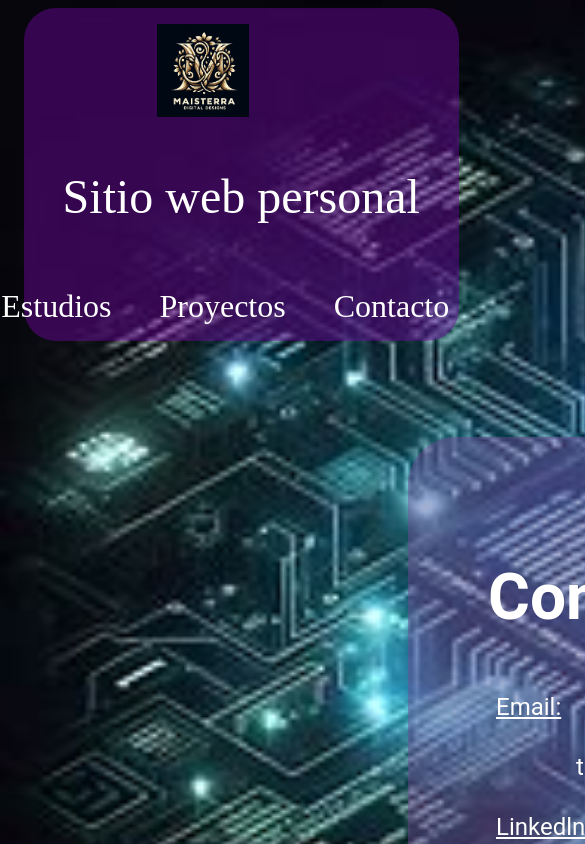
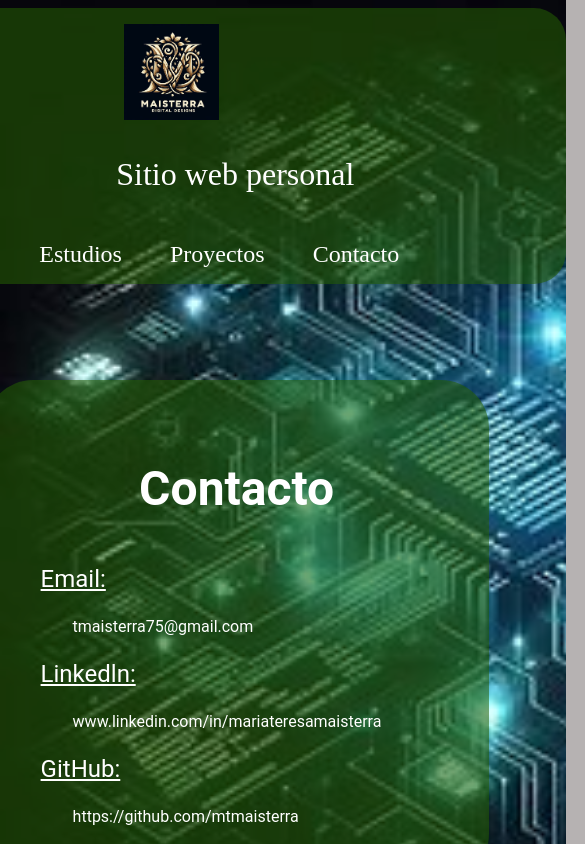
Before and after one commit to mtmaisterra/sitioPersonal, a React (Vite) app: page /contacto in a window 390 px wide. Shown: the top 844 px of the page, 585 px wide, since content can reach past the window. Built offline with nearby package versions, Linux system fonts and the light colour scheme.

Commit message:
ultimando detalles

```diff
--- a/src/App.jsx
+++ b/src/App.jsx
@@ -18,7 +18,6 @@ function App() {
                 <Route path='/Home' element={<Home />} />
                 <Route path='/' element={<Intro />} />
             </Routes>
-
         </div>
     )
 }
--- a/src/css/about.css
+++ b/src/css/about.css
@@ -1,15 +1,17 @@
-.sobreMi{
+.sobreMi {
     background-color: rgba(91, 5, 95, 0.396);
     display: flex;
     flex-direction: column;
     width: 100%;
 }
 
-.text-presentacion, .title-about {
+.text-presentacion,
+.title-about {
     margin-left: 2rem;
     margin-right: 2rem;
 }
-.title-about{
+
+.title-about {
     font-size: 4rem;
     font-family: 'Roboto';
     color: white;
@@ -23,3 +25,17 @@
     font-family: 'Roboto';
     color: white;
 }
+
+@media screen and (max-width: 600px) {
+    .sobreMi {
+        background-color: rgba(22, 77, 2, 0.396);
+    }
+
+    .title-about {
+        font-size: 2.5rem;
+    }
+
+    .p-presentacion {
+        font-size: 1.5rem;
+    }
+}
--- a/src/css/app.css
+++ b/src/css/app.css
@@ -1,12 +1,14 @@
-body{
-    background-color: rgb(182, 178, 178) ;
+body {
+    background-color: rgb(182, 178, 178);
 }
+
 .footer {
     width: 99%;
     height: 4rem;
     background-color: rgba(105, 5, 155, 0.557);
     border-radius: 1rem;
 }
+
 .navBar {
     width: 95%;
     height: 5%;
@@ -20,3 +22,18 @@ body{
     border-radius: 2rem;
     background-color: rgba(105, 5, 155, 0.474);
 }
+
+@media screen and (max-width: 600px)  {
+    body {
+        background-color: rgb(182, 178, 178);
+    }
+    .footer {
+        width: 99%;
+        background-color: rgba(36, 94, 3, 0.557);
+    }
+
+    .navBar {
+        justify-content: center;
+        background-color: rgba(36, 94, 3, 0.557);
+    }
+}
--- a/src/css/contact.css
+++ b/src/css/contact.css
@@ -50,29 +50,35 @@ body {
     font-family: 'Roboto';
 }
 
-.input-comentarios {
-    margin: 1rem;
-    width: 95%;
-    height: 10rem;
-    padding: 0.5rem;
+@media screen and (max-width: 600px) {
+
+    body {
+        flex-direction: row;
+    }
+
+    .form-contact {
+        width: 70%;
+        background-color: rgba(36, 94, 3, 0.557);
+        margin-left: 6rem;
+        padding: 2rem;
+    }
+
+    .title-contact {
+        font-size: 3rem;
+    }
+
+    .p-contact {
+        font-size: 1rem;
+        margin-left: 3rem;
+    }
+
+    .p-contact:hover {
+        transform: scale(1.25);
+    }
+
+    .label-contact {
+        font-size: 1.5rem;
+        padding: 0.5rem;
+    }
+
 }
-
-.div-submit {
-    text-align: center;
-    margin: 2rem;
-}
-
-.button-submit {
-    width: 8rem;
-    padding: 1rem;
-    font-size: 1.5rem;
-    font-family: 'Roboto';
-    border-radius: 1rem;
-}
-
-.button-submit:hover {
-    text-transform: uppercase;
-    background-color: rgb(7, 7, 7);
-    color: white;
-    border: 0.5rem solid white;
-}
--- a/src/css/estudios.css
+++ b/src/css/estudios.css
@@ -48,17 +48,6 @@
     margin-bottom: 3rem;
 }
 
-.card-img {
-    position: relative;
-    justify-content: center;
-}
-
-.img {
-    width: 100%;
-    margin-left: 1rem;
-    margin-right: 1rem;
-}
-
 .card-date {
     color: white;
     width: 90%;
@@ -83,8 +72,45 @@
     padding: 1rem;
 }
 
-.button-estudios:hover{
+.button-estudios:hover {
     color: rgb(105, 5, 155);
     background-color: rgba(255, 255, 255, 0.437);
-    box-shadow: 0.25rem 0.25rem 0 0 ;
+    box-shadow: 0.25rem 0.25rem 0 0;
 }
+
+@media screen and (max-width: 600px) {
+    .titleGral {
+        font-size: 3rem;
+    }
+
+    .title {
+        font-size: 2rem;
+    }
+
+    .cursos {
+        width: 90%;
+        flex-direction: column;
+        align-items: center;
+    }
+
+    .card {
+        width: 50%;
+        margin-left: 1.5rem;
+        margin-right: 1.5rem;
+        border-radius: 2rem;
+        margin-top: 1.5rem;
+        margin-bottom: 1.5rem;
+    }
+
+    .button-estudios {
+        background-color: rgba(33, 97, 3, 0.542);
+        border-radius: 2rem;
+        font-size: 0.75rem;
+    }
+
+    .button-estudios:hover {
+        color: rgba(33, 97, 3, 0.542);
+        background-color: rgba(255, 255, 255, 0.437);
+        box-shadow: 0;
+    }
+}
--- a/src/css/footer.css
+++ b/src/css/footer.css
@@ -21,3 +21,13 @@
     font-size: 1.5rem;
     color:rgb(130, 130, 130);
 }
+
+@media screen and (max-width: 600px) {
+
+    .p-footer{
+        font-size: 0.95rem;
+    }
+    .p-footer:hover{
+        font-size: 1.2rem;
+    }
+}
--- a/src/css/home.css
+++ b/src/css/home.css
@@ -28,3 +28,31 @@
     padding: 0.5rem;
     border-radius: 1rem;
 }
+
+@media screen and (max-width: 600px) {
+    .container {
+        width: 100%;
+        display: flex;
+        flex-direction: column;
+        justify-content: center;
+        align-items: center;
+    }
+
+    .img {
+        width: 40%;
+    }
+
+    .img-propia {
+        width: 65%;
+        align-content: center;
+    }
+
+    .about {
+        width: 85%;
+        text-align: justify;
+        margin: 0.75rem;
+        padding: 0.5rem;
+        border-radius: 1rem;
+    }
+
+}
--- a/src/css/navbar.css
+++ b/src/css/navbar.css
@@ -65,42 +65,43 @@
 .enlace:hover {
     background-color: rgba(130, 130, 130, 0.708);
     padding: 1rem;
-    color: rgb(105, 5, 155);
+    color: rgb(51, 2, 80);
 }
 
 @media screen and (max-width: 600px) {
     .navBar {
-        display: flexbox;
         flex-direction: column;
-
         margin-left: 1rem;
         margin-right: 1rem;
-        background-color: rgba(39, 116, 4, 0.418);
+        background-color: rgba(33, 97, 3, 0.542);
     }
 
     .div-navbar {
-        display: flexbox;
-        flex-direction: column;
         align-items: center;
     }
 
     .div-logo {
-        width: 50%;
+        width: 40%;
         justify-content: center;
     }
 
     .img-logo {
-        width: 50%;
+        width: 40%;
         margin-top: 1rem;
         justify-content: center;
     }
-
-    .enlaces-navbar {
+.text{
+    font-size: 2rem;
+}
+    .enlaces {
         width: 100%;
-        justify-content: space-around;
+        justify-content: center;
     }
 
-    .a-navbar {
-        font-size: 1rem;
+    .enlace {
+        font-size: 1.5rem;
+    }
+    .enlace:hover{
+        color: rgb(12, 54, 2);
     }
 }
--- a/src/css/proyectos.css
+++ b/src/css/proyectos.css
@@ -30,7 +30,8 @@
     font-size: 1rem;
     text-align: center;
 }
-.img-proyect{
+
+.img-proyect {
     width: 100%;
     margin: 0;
     height: 20rem;
@@ -41,7 +42,8 @@
     font-size: 2.5rem;
     text-align: center;
 }
-.title-proyect:hover{
+
+.title-proyect:hover {
     color: white;
 }
 
@@ -53,7 +55,7 @@
     text-align: center;
 }
 
-.button-proyect{
+.button-proyect {
     border-radius: 1rem;
     font-size: 1rem;
     padding: 0.5rem;
@@ -61,8 +63,50 @@
     color: white;
     background-color: rgba(105, 5, 155, 0.51);
 }
-.button-proyect:hover{
+
+.button-proyect:hover {
     color: rgb(105, 5, 155);
-    background-color: rgba(169, 162, 162, 0.557);
-    box-shadow: 0.25rem 0.25rem 0 0 ;
+    background-color: rgba(218, 208, 208, 0.557);
+    box-shadow: 0.25rem 0.25rem 0 0;
 }
+
+@media screen and (max-width: 600px) {
+    .titleGral-proyect {
+        font-size: 2.5rem;
+    }
+
+    .div-proyect {
+        flex-direction: column;
+        justify-content: center;
+    }
+
+    .card-proyect {
+        justify-content: center;
+        width: 40%;
+    }
+
+    .date-proyect {
+        font-size: 0.5rem;
+    }
+
+    .title-proyect {
+        font-size: 1.5rem;
+    }
+
+    .description-proyect,
+    .thecnology-proyect,
+    .program-proyect {
+        font-size: 0.75rem;
+    }
+
+    .button-proyect {
+        font-size: 0.5rem;
+        background-color: rgba(33, 97, 3, 0.542);
+    }
+
+    .button-proyect:hover {
+        color: rgba(33, 97, 3, 0.542);
+        background-color: rgba(247, 242, 242, 0.557);
+        box-shadow: 0;
+    }
+}
--- a/src/pages/proyectos.jsx
+++ b/src/pages/proyectos.jsx
@@ -122,7 +122,7 @@ const Proyectos = () => {
             <div className="card-proyect"
               key={ejemplo.id}>
               <div className="date-proyect">
-                <img className='img-proyect' src= {ejemplo.image}/>
+                <img className='img-proyect' src={ejemplo.image} />
                 <h2 className="title-proyect">
                   {ejemplo.title}
                 </h2>
```
